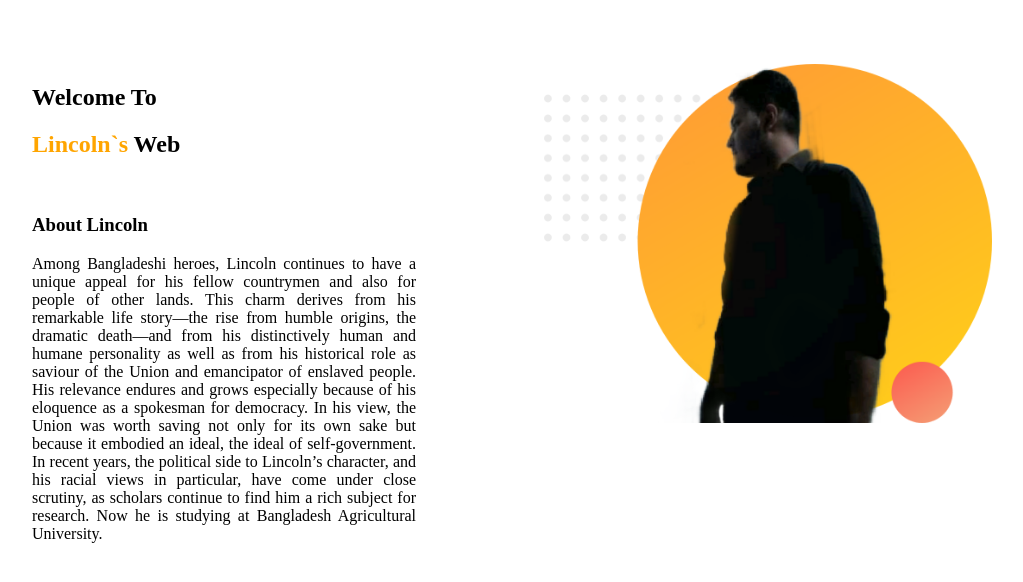
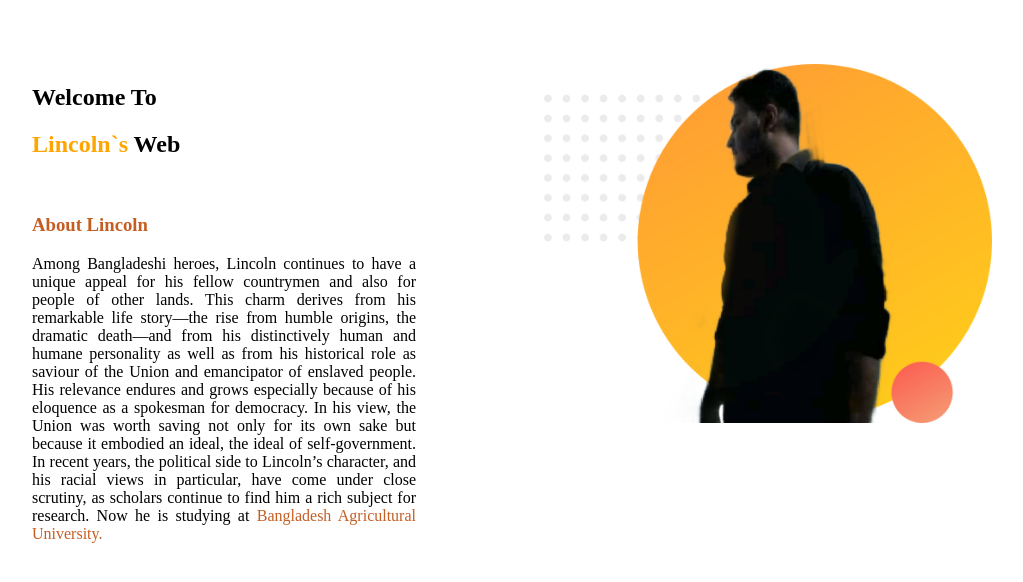
Before and after one commit to lincoln265/project1, a plain HTML site: page project1/index.html in a window 1280 px wide. Shown: the whole page, without its empty margins (32-1055 px from the left). Drawn offline with Linux system fonts and the light colour scheme.

Commit message:
third commit

```diff
--- a/project1/index.html
+++ b/project1/index.html
@@ -4,7 +4,7 @@
     <meta charset="UTF-8">
     <meta http-equiv="X-UA-Compatible" content="IE=edge">
     <meta name="viewport" content="width=device-width, initial-scale=1.0">
-    <title>Document</title>
+    <title>SK. MAZHARUL ISLAM LINCOLN</title>
     <link rel="stylesheet" href="style.css">
     <link rel="stylesheet" href="https://fonts.googleapis.com">
 </head>
@@ -14,8 +14,8 @@
      <div class="intro">
          <h1>Welcome To</h1>
          <h1><span class="name">Lincoln`s </span> Web</h1><br>
-        <h3> About Lincoln</h3>
-        <p class="about">Among Bangladeshi heroes, Lincoln continues to have a unique appeal for his fellow countrymen and also for people of other lands. This charm derives from his remarkable life story—the rise from humble origins, the dramatic death—and from his distinctively human and humane personality as well as from his historical role as saviour of the Union and emancipator of enslaved people. His relevance endures and grows especially because of his eloquence as a spokesman for democracy. In his view, the Union was worth saving not only for its own sake but because it embodied an ideal, the ideal of self-government. In recent years, the political side to Lincoln’s character, and his racial views in particular, have come under close scrutiny, as scholars continue to find him a rich subject for research. Now he is studying at Bangladesh Agricultural University.</p>
+        <h3 class="about2"> About Lincoln</h3>
+        <p class="about">Among Bangladeshi heroes, Lincoln continues to have a unique appeal for his fellow countrymen and also for people of other lands. This charm derives from his remarkable life story—the rise from humble origins, the dramatic death—and from his distinctively human and humane personality as well as from his historical role as saviour of the Union and emancipator of enslaved people. His relevance endures and grows especially because of his eloquence as a spokesman for democracy. In his view, the Union was worth saving not only for its own sake but because it embodied an ideal, the ideal of self-government. In recent years, the political side to Lincoln’s character, and his racial views in particular, have come under close scrutiny, as scholars continue to find him a rich subject for research. Now he is studying at <span class="varsity">Bangladesh Agricultural University.</span> </p>
      </div>
 
      <div class="img1">
--- a/project1/style.css
+++ b/project1/style.css
@@ -16,6 +16,9 @@ body{
     text-align: justify;
 }
 
+.about2{
+    color: rgb(197, 94, 35);
+}
 .intro{
     width: 30%;
    float: left;
@@ -31,3 +34,7 @@ body{
 .img1 img{
     max-width: 100%;
 }
+
+.varsity{
+color: rgb(197, 94, 35);
+}
```
